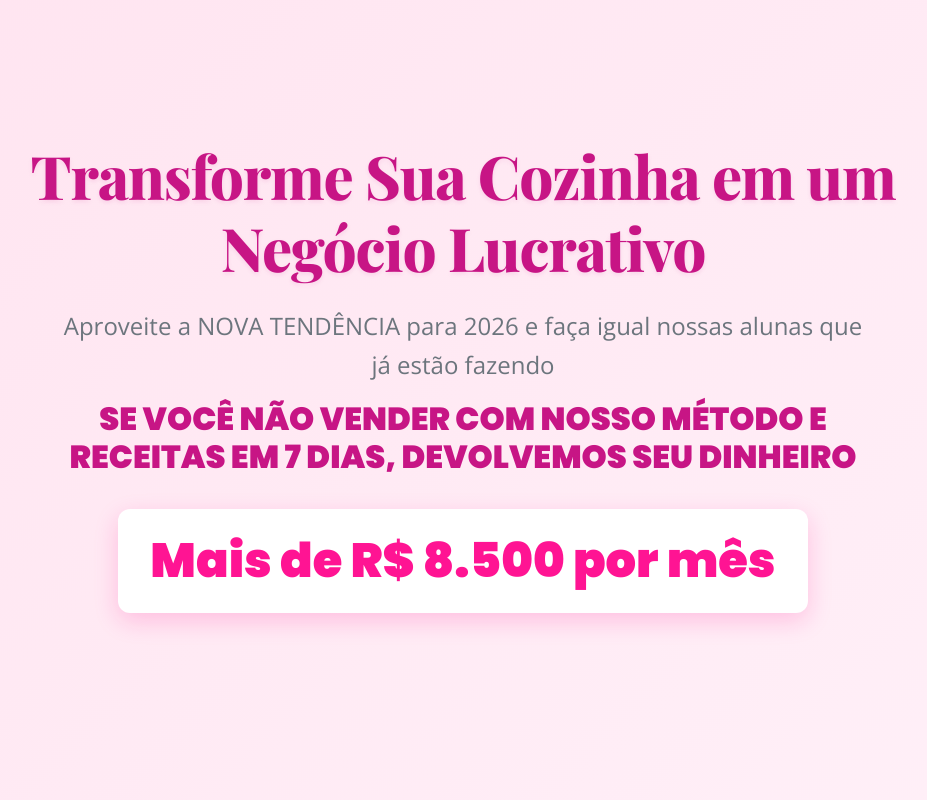
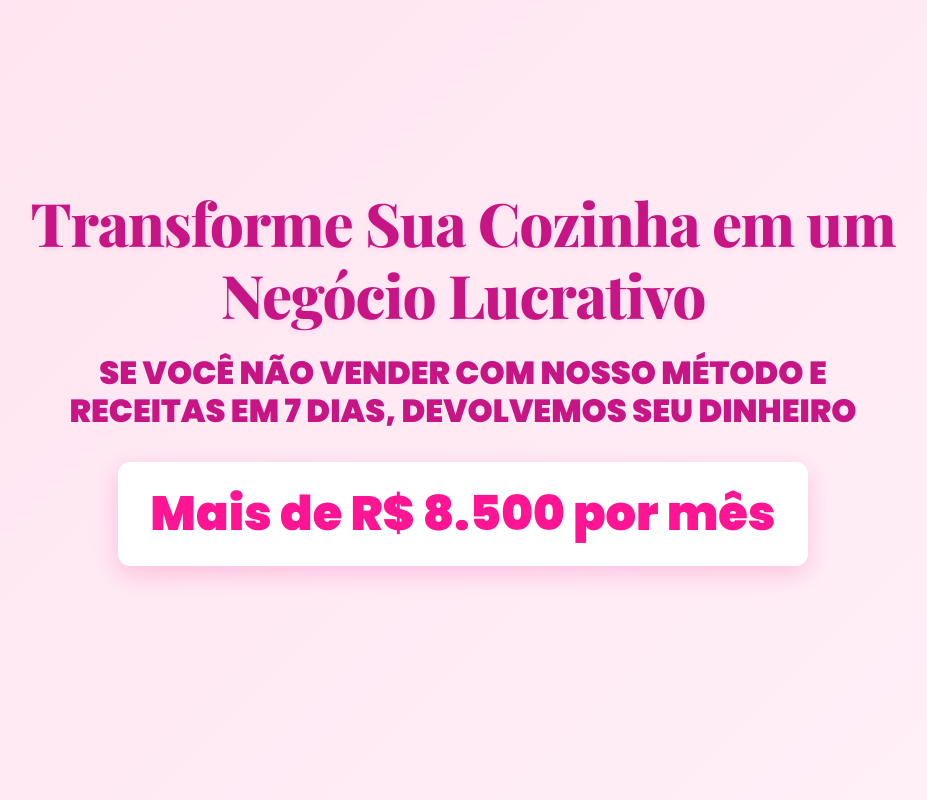
Before and after one commit to Magnus1385/Receitaspremium, a React (Vite) app: page / in a window 1280 px wide. Shown: the top 800 px of the page, without its empty margins (177-1104 px from the left). Built offline with nearby package versions, Linux system fonts and the light colour scheme.

Commit message:
todas modificacoes aplicadas

```diff
--- a/src/components/Hero.jsx
+++ b/src/components/Hero.jsx
@@ -54,7 +54,7 @@ const Hero = () => {
                         marginRight: 'auto'
                     }}
                 >
-                    Aproveite a NOVA TENDÊNCIA para 2026 e faça igual nossas alunas que já estão fazendo
+
                 </motion.p>
 
                 {/* Guarantee Text */}
```
